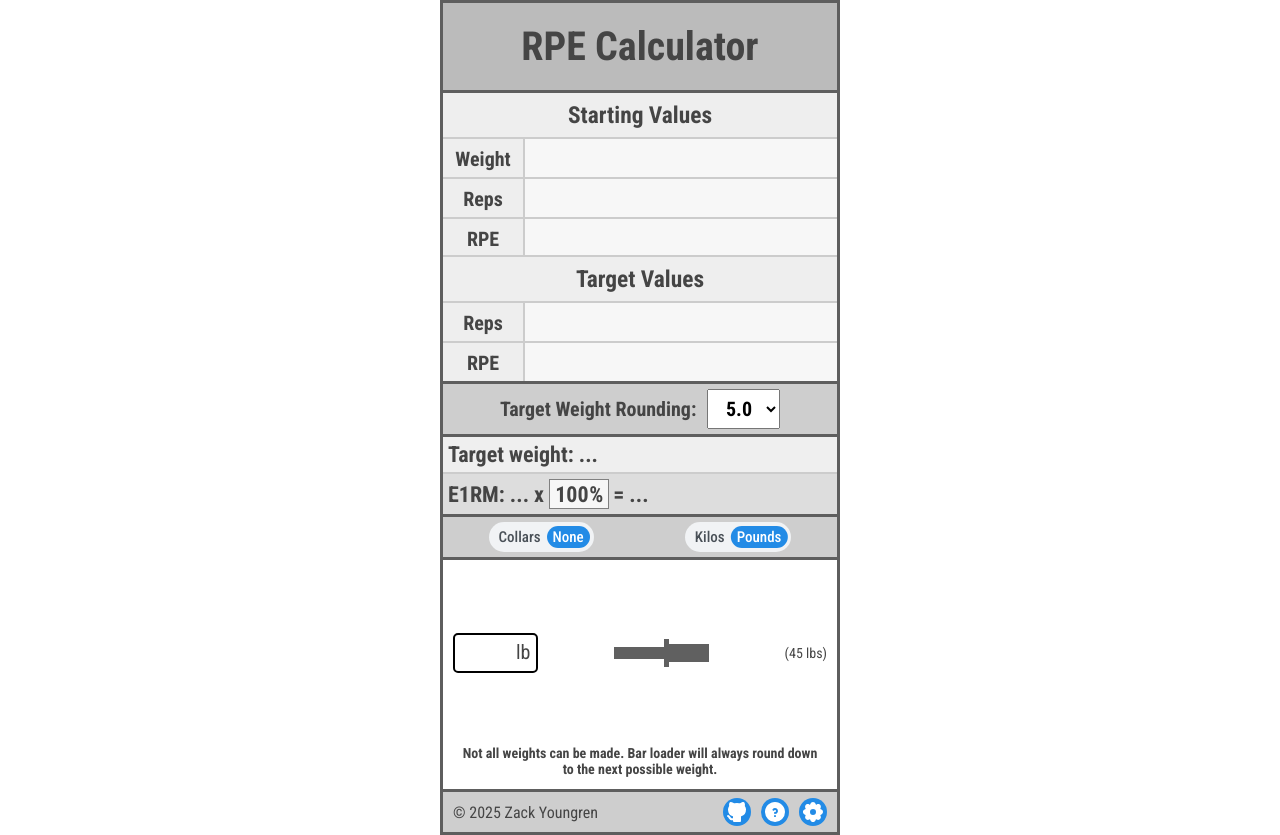
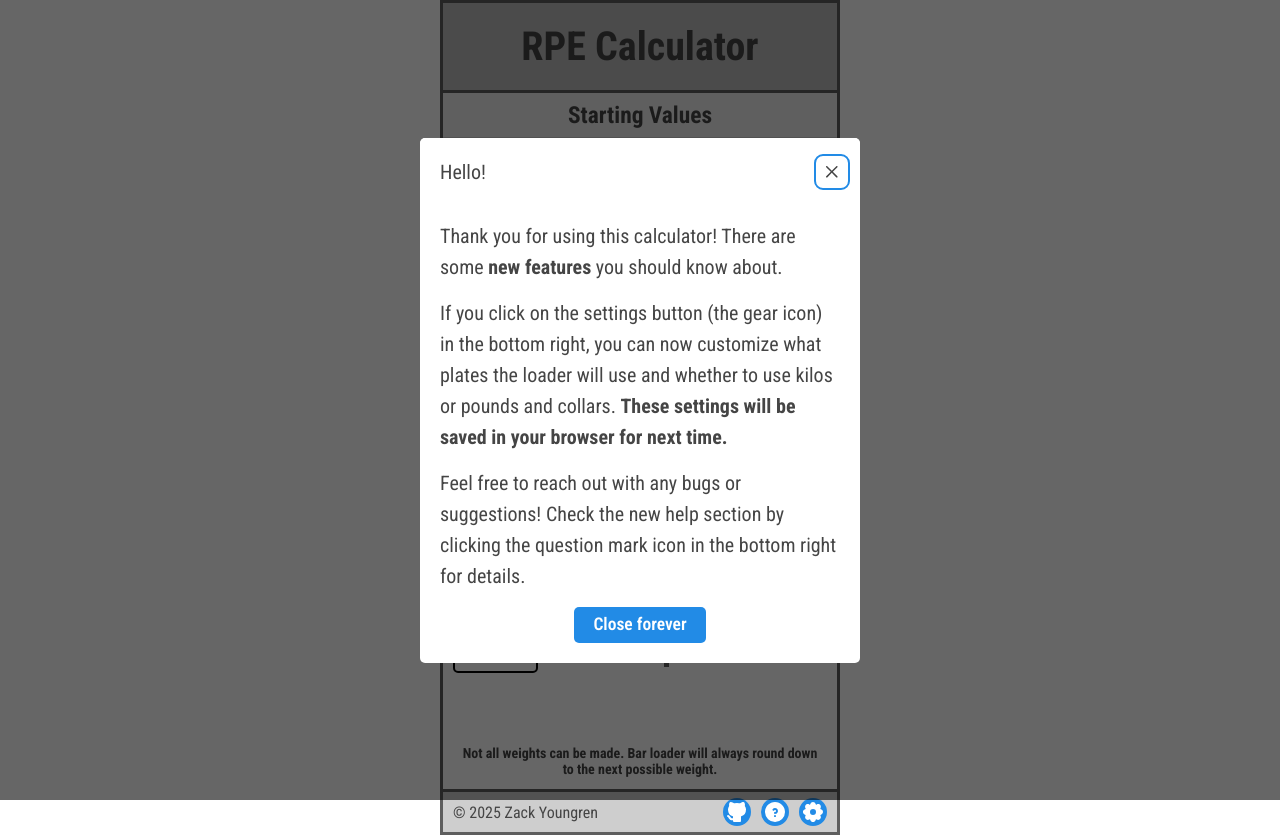
Before and after one commit to zack/rpe, a React (Vite) app: page / in a window 1280 px wide. Built offline with nearby package versions, Linux system fonts and the light colour scheme.

Commit message:
alert for new features (#21)

```diff
--- a/src/App.css
+++ b/src/App.css
@@ -480,3 +480,12 @@ input.e1rm-multiplier {
     inset 2px 2px #c00000,
     inset -2px -2px #c00000;
 }
+
+.modal-section {
+  margin: 15px 0;
+}
+
+.modal-close {
+  display: flex;
+  justify-content: center;
+}
--- a/src/App.tsx
+++ b/src/App.tsx
@@ -11,20 +11,27 @@ import {
 
 import {
   ActionIcon,
+  Button,
+  Modal,
   SegmentedControl,
 } from '@mantine/core';
 import { IconBrandGithubFilled, IconHelpCircleFilled, IconSettingsFilled } from '@tabler/icons-react';
 
 // Required for other components
+import '@mantine/core/styles/CloseButton.css';
 import '@mantine/core/styles/FloatingIndicator.css';
 import '@mantine/core/styles/InlineInput.css';
 import '@mantine/core/styles/Input.css';
+import '@mantine/core/styles/ModalBase.css';
+import '@mantine/core/styles/Overlay.css';
+import '@mantine/core/styles/Paper.css';
 import '@mantine/core/styles/UnstyledButton.css';
 
 // For components that are actually used directly
 import '@mantine/core/styles/ActionIcon.css';
 import '@mantine/core/styles/Button.css';
 import '@mantine/core/styles/Checkbox.css';
+import '@mantine/core/styles/Modal.css';
 import '@mantine/core/styles/SegmentedControl.css';
 import '@mantine/core/styles/Stack.css';
 
@@ -106,6 +113,7 @@ const getRPECoefficient = (reps: number, rpe: number) => {
 
 function App() {
   const [view, setView] = useState<View>(View.DEFAULT);
+  const [showModal, setShowModal] = useState((() => window.localStorage.getItem('modal-dismissed') !== 'true'));
 
   const [startingWeight, setStartingWeight] = useState('');
   const [startingReps, setStartingReps] = useState(0);
@@ -250,6 +258,37 @@ function App() {
 
   return (
     <>
+      <Modal
+        opened={showModal}
+        title="Hello!"
+        centered
+        onClose={() => { setShowModal(false); window.localStorage.setItem('modal-dismissed', 'true'); }}
+      >
+        <div className="modal-section">
+          Thank you for using this calculator! There are some <b>new features</b> you should know about.
+        </div>
+
+        <div className="modal-section">
+          If you click on the settings button (the gear icon) in the bottom right,
+          you can now customize what plates the loader will use and whether to use
+          kilos or pounds and collars. <b>These settings will be saved in your
+          browser for next time.</b>
+        </div>
+
+        <div className="modal-section">
+          Feel free to reach out with any bugs or suggestions! Check the new help
+          section by clicking the question mark icon in the bottom right for details.
+        </div>
+
+        <div className="modal-close">
+          <Button
+            onClick={() => { setShowModal(false); window.localStorage.setItem('modal-dismissed', 'true'); }}
+          >
+            Close forever
+          </Button>
+        </div>
+      </Modal>
+
       <div className='header'>
         <h1> RPE Calculator </h1>
       </div>
```
